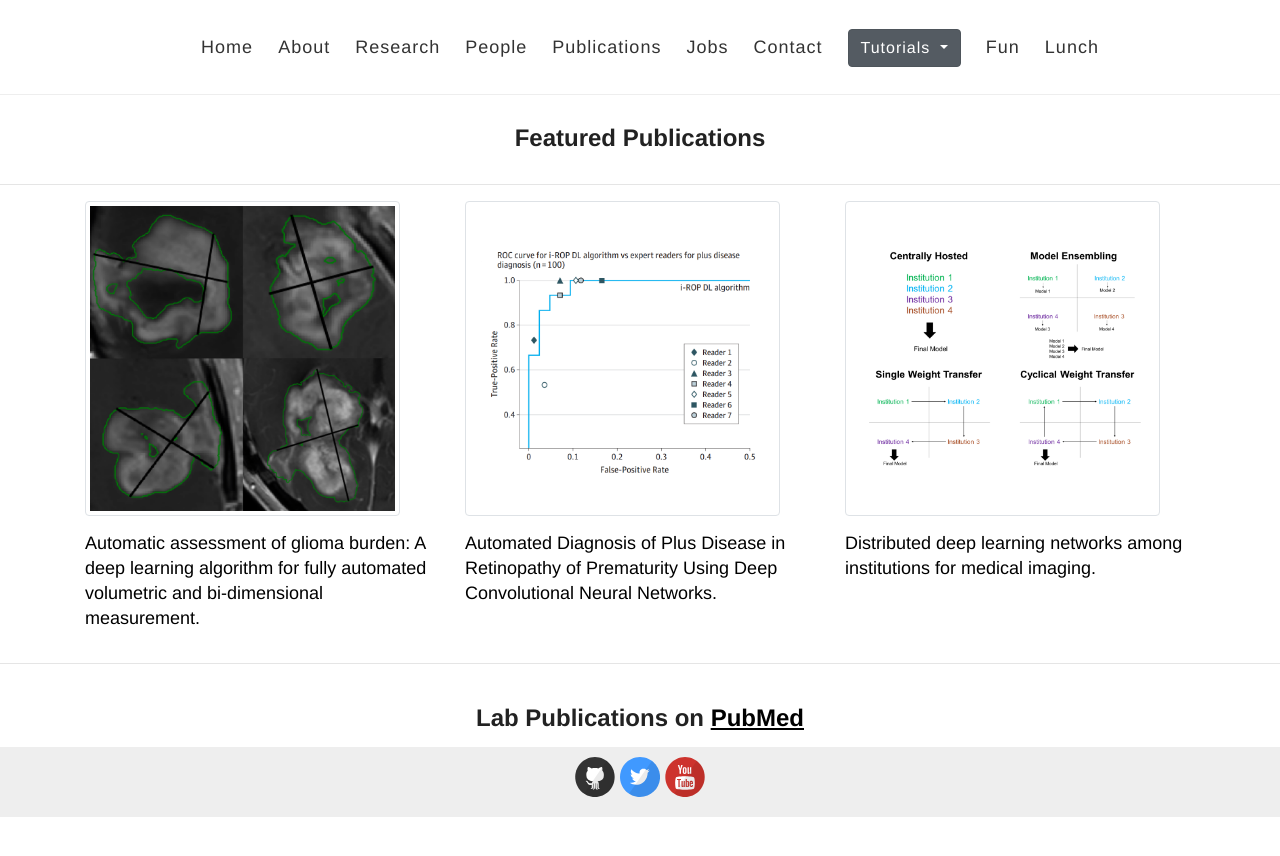
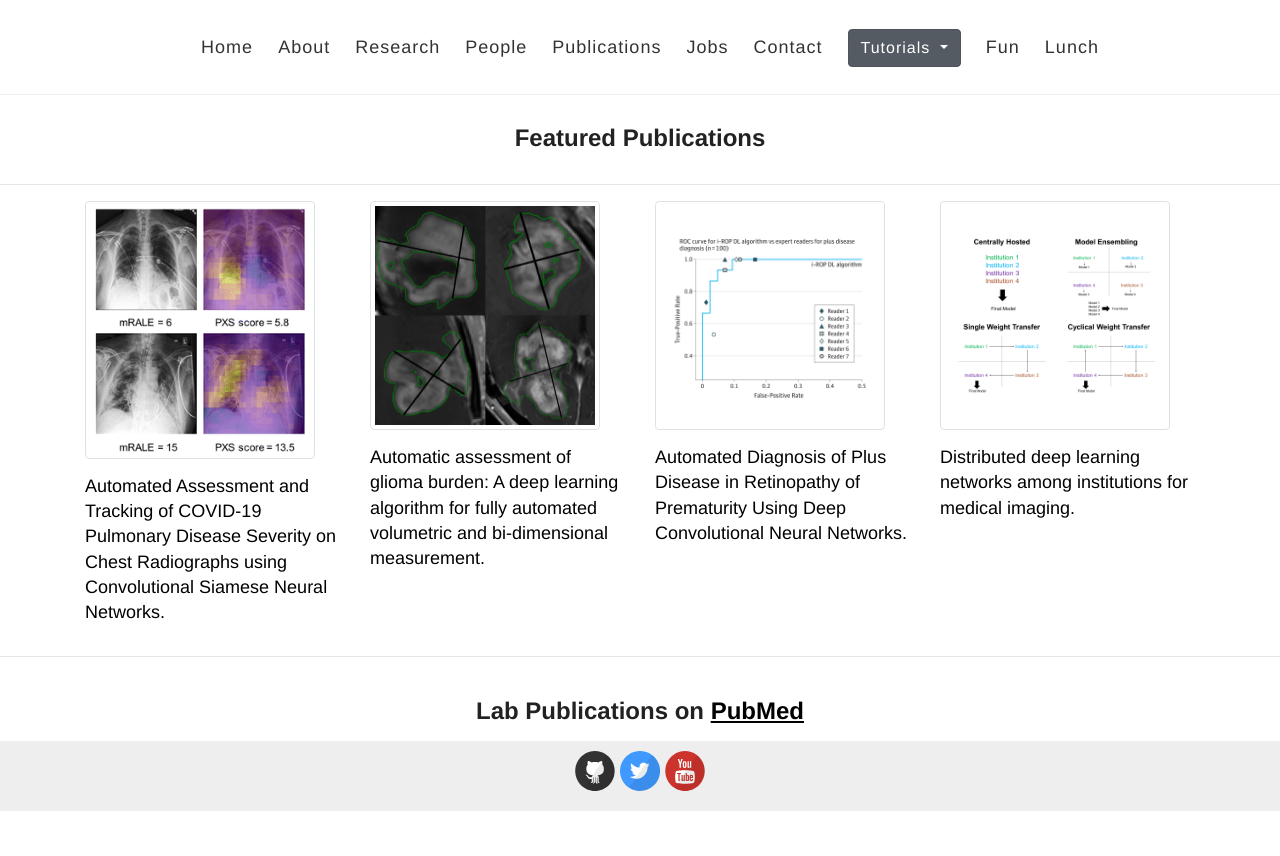
Before and after one commit to QTIM-Lab/qtim-lab.github.io, a Jekyll site: the page built from publications.md, in a window 1280 px wide. Shown: the top 856 px of the page. Built offline with Jekyll 4.4.1, drawn with Linux system fonts in a browser that asks for light colours; comment, search, counter and statistics services are not loaded.

Commit message:
covid_pulmonary_publication_ation_rsna

```diff
--- a/publications.md
+++ b/publications.md
@@ -20,58 +20,64 @@ permalink: /publications/
 <hr>
 
 <div class="container">
+    <!-- SAMPLE STRUCTURE OF A CITATION - for future reference -->
+    <!-- <div class="row">
+            <div class="col-2">
+                <img class="img-thumbnail" src="the_magazine_blue_print.jpg" alt="citation_figure">
+            </div>
 
-<!-- SAMPLE STRUCTURE OF A CITATION - for future reference -->
-<!-- <div class="row">
-        <div class="col-2">
-            <img class="img-thumbnail" src="the_magazine_blue_print.jpg" alt="citation_figure">
-        </div>
-
-        <div class="col-10">
-            <span class="lead"><a href="">Test publication to be used for highlighted publications.</a></span>
-            <br>
-            <span class="lead">LastName F, LastName F, LastName F, LastName F, LastName F, LastName F, LastName F, LastName F, LastName F, LastName F.</span>
-            <h6>Sci Rep. YYYY MMM DD;0(0):0000. doi: 00.0000/s00000-000-00000-0.</h6>
-            <span class="text-muted">PMID: 00000000 <a href="">Free Article</a></span>
-            <br>
-            <a href="">Similar articles</a>
-        </div>
-</div> -->
-<div class="row">
-        <div class="col-md-4">
-          <div class="thumbnail">
-            <a href="https://www.ncbi.nlm.nih.gov/pubmed/31190077">
-              <img src="../images/publications/automatic_assessment_of_glioma_burden.png" alt="Lights" class="img-thumbnail">
-              <div class="caption">
-                <p>Automatic assessment of glioma burden: A deep learning algorithm for fully automated volumetric and bi-dimensional measurement.</p>
+            <div class="col-10">
+                <span class="lead"><a href="">Test publication to be used for highlighted publications.</a></span>
+                <br>
+                <span class="lead">LastName F, LastName F, LastName F, LastName F, LastName F, LastName F, LastName F, LastName F, LastName F, LastName F.</span>
+                <h6>Sci Rep. YYYY MMM DD;0(0):0000. doi: 00.0000/s00000-000-00000-0.</h6>
+                <span class="text-muted">PMID: 00000000 <a href="">Free Article</a></span>
+                <br>
+                <a href="">Similar articles</a>
+            </div>
+    </div> -->
+    <div class="row">
+            <div class="col-md-3">
+              <div class="thumbnail">
+                <a href="https://pubs.rsna.org/doi/10.1148/ryai.2020200079">
+                  <img src="../images/publications/Automated_Assessment_and_Tracking_of_COVID-19_Pulmonary_Disease_Severity_on_Chest_Radiographs_using_Convolutional_Siamese_Neural_Networks.png" alt="Lights" class="img-thumbnail">
+                  <div class="caption">
+                    <p>Automated Assessment and Tracking of COVID-19 Pulmonary Disease Severity on Chest Radiographs using Convolutional Siamese Neural Networks.</p>
+                  </div>
+                </a>
               </div>
-            </a>
-          </div>
-        </div>
-        <div class="col-md-4">
-          <div class="thumbnail">
-            <a href="https://www.ncbi.nlm.nih.gov/pubmed/29801159">
-              <img src="../images/publications/auto_diagnosis_of_plus_disease_in_retinopathy_of_prematurity.png" alt="Nature"  class="img-thumbnail">
-              <div class="caption">
-                <p>Automated Diagnosis of Plus Disease in Retinopathy of Prematurity Using Deep Convolutional Neural Networks.</p>
+            </div>
+            <div class="col-md-3">
+              <div class="thumbnail">
+                <a href="https://www.ncbi.nlm.nih.gov/pubmed/31190077">
+                  <img src="../images/publications/automatic_assessment_of_glioma_burden.png" alt="Lights" class="img-thumbnail">
+                  <div class="caption">
+                    <p>Automatic assessment of glioma burden: A deep learning algorithm for fully automated volumetric and bi-dimensional measurement.</p>
+                  </div>
+                </a>
               </div>
-            </a>
-          </div>
-        </div>
-        <div class="col-md-4">
-          <div class="thumbnail">
-            <a href="https://www.ncbi.nlm.nih.gov/pubmed/29617797">
-              <img src="../images/publications/distributed_deep_learning_networks_among_institutions_for_medical_imaging.png" alt="Fjords"  class="img-thumbnail">
-              <div class="caption">
-                <p>Distributed deep learning networks among institutions for medical imaging.</p>
+            </div>
+            <div class="col-md-3">
+              <div class="thumbnail">
+                <a href="https://www.ncbi.nlm.nih.gov/pubmed/29801159">
+                  <img src="../images/publications/auto_diagnosis_of_plus_disease_in_retinopathy_of_prematurity.png" alt="Nature"  class="img-thumbnail">
+                  <div class="caption">
+                    <p>Automated Diagnosis of Plus Disease in Retinopathy of Prematurity Using Deep Convolutional Neural Networks.</p>
+                  </div>
+                </a>
               </div>
-            </a>
-          </div>
-        </div>
-      </div>
-
-
-
+            </div>
+            <div class="col-md-3">
+              <div class="thumbnail">
+                <a href="https://www.ncbi.nlm.nih.gov/pubmed/29617797">
+                  <img src="../images/publications/distributed_deep_learning_networks_among_institutions_for_medical_imaging.png" alt="Fjords"  class="img-thumbnail">
+                  <div class="caption">
+                    <p>Distributed deep learning networks among institutions for medical imaging.</p>
+                  </div>
+                </a>
+              </div>
+            </div>
+    </div>
 </div>
 
 <hr>
```
Also changed, not shown: images/publications/Automated_Assessment_and_Tracking_of_COVID-19_Pulmonary_Disease_Severity_on_Chest_Radiographs_using_Convolutional_Siamese_Neural_Networks.png (added).
